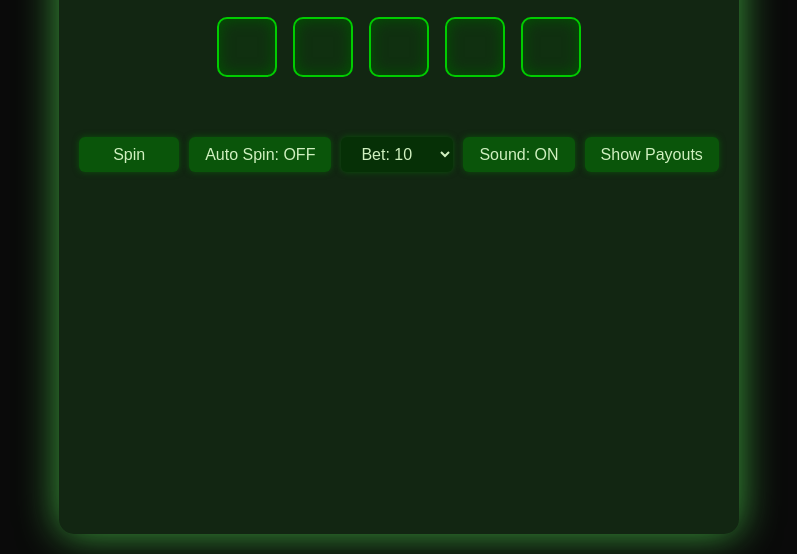
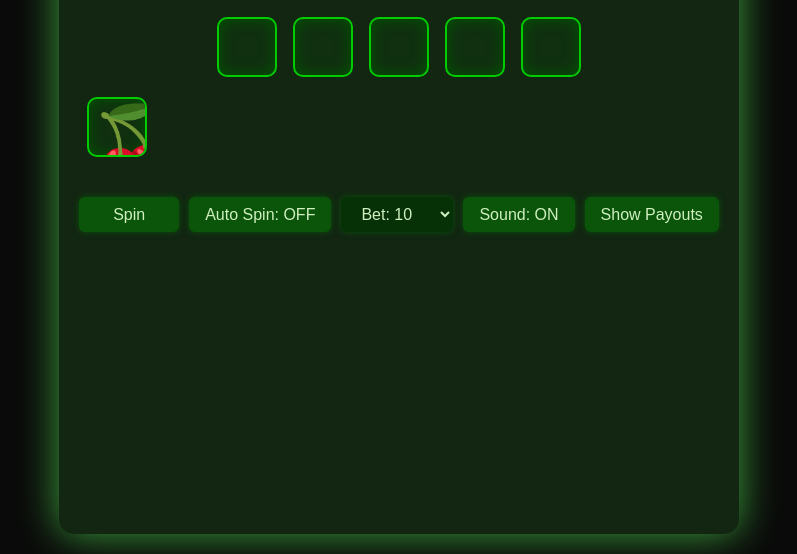
Before and after one commit to yemyatslot/Slotgame, a plain HTML site: page index.html in a window 1280 px wide. Shown: the part 246-800 px from the top of the page, without its empty margins (241-1038 px from the left). Drawn offline with Linux system fonts and the light colour scheme.

Commit message:
Update index.html

```diff
--- a/index.html
+++ b/index.html
@@ -165,6 +165,15 @@
     <div class="reel"><div class="symbols"></div></div>
     <div class="reel"><div class="symbols"></div></div>
   </div>
+  <div class="reel">
+  <div class="symbols" style="top: 0px;">
+    <div class="symbol">🍒</div>
+    <div class="symbol">🍋</div>
+    <div class="symbol">🍊</div>
+    <div class="symbol">⭐</div>
+    <div class="symbol">💎</div>
+  </div>
+  </div>
 
   <div id="message"></div>
 
```
